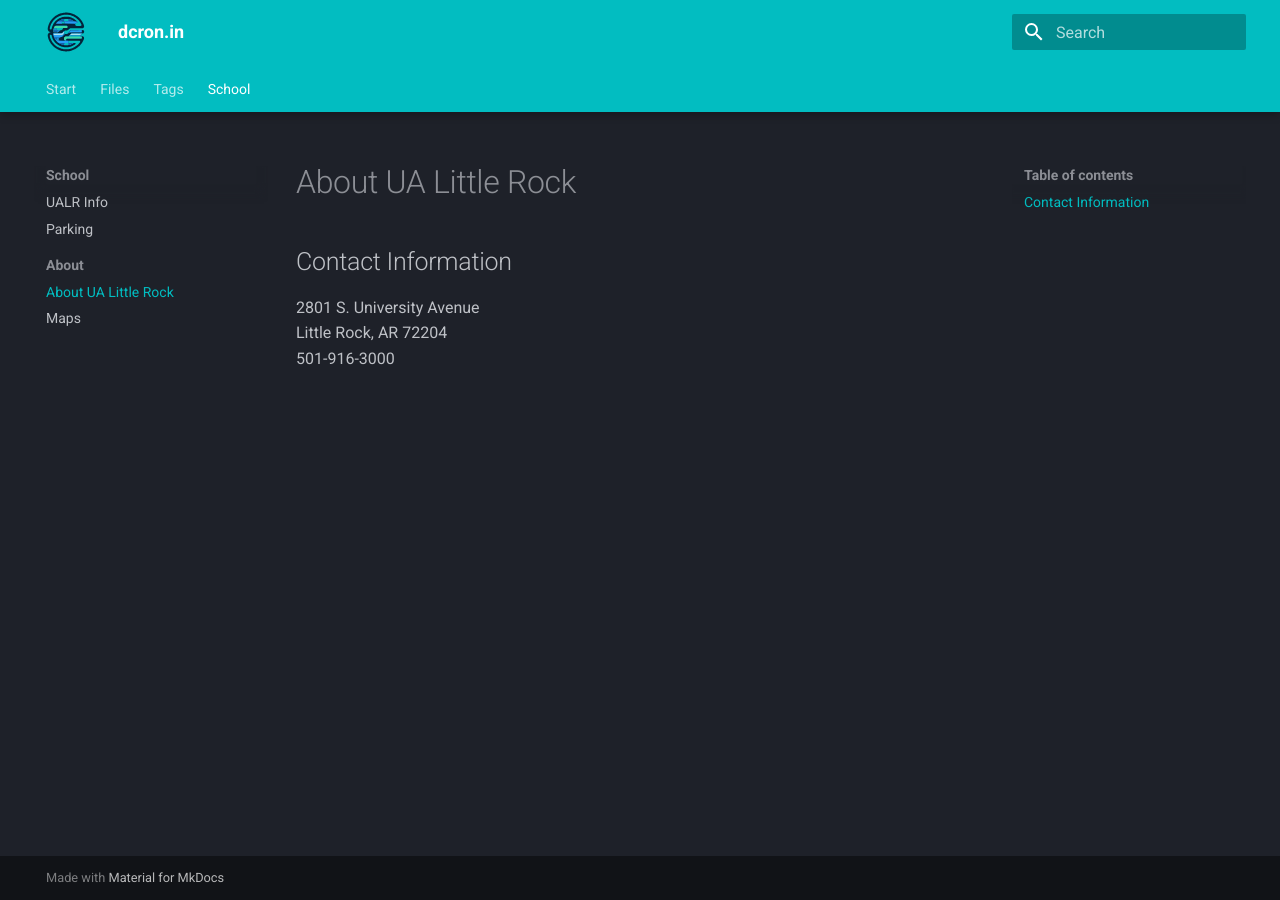
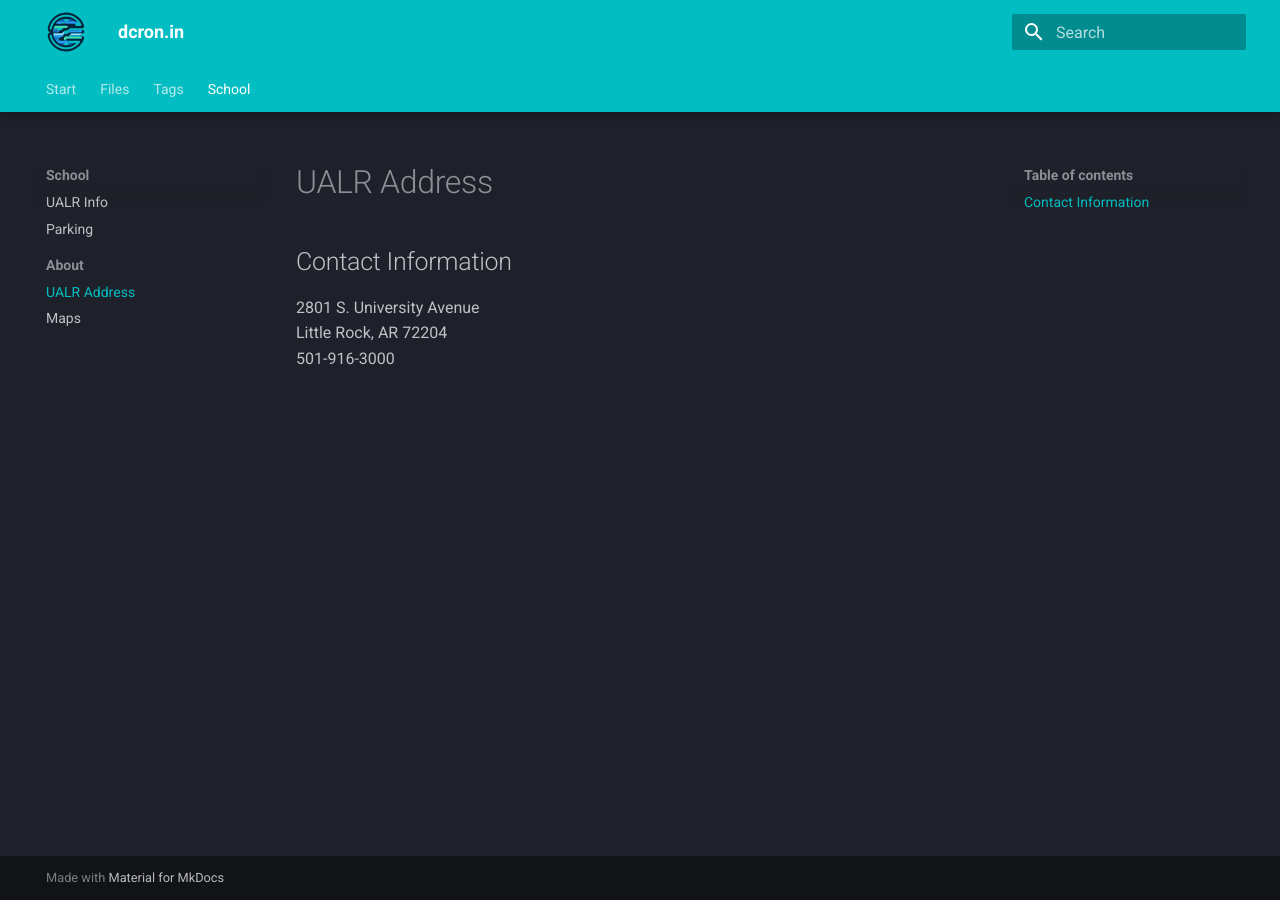
Before and after one commit to dcronin05/docs.dcron.in, an MkDocs documentation site: the page built from docs/school/About/info.md, in a window 1280 px wide. Built offline with MkDocs 1.6.1 and Material for MkDocs 9.7.7, drawn with Linux system fonts in a browser that asks for light colours; comment, search, counter and statistics services are not loaded.

Commit message:
add tags to maps

```diff
--- a/docs/school/About/info.md
+++ b/docs/school/About/info.md
@@ -1,4 +1,4 @@
-# About UA Little Rock
+# UALR Address
 
 ## Contact Information
 
--- a/docs/school/About/maps.md
+++ b/docs/school/About/maps.md
@@ -1,3 +1,10 @@
+---
+tags:
+  - UALR
+  - School
+  - Wiki
+---
+
 Welcome to the University of Arkansas at Little Rock. Our campus is where students gather to learn, study, play, and interact. Stretching over 250 tree-covered acres in Little Rock’s midtown area, the main campus is home to more than 50 buildings, including many with LEED designations for their energy efficiency.
 
 **Address:**
```
